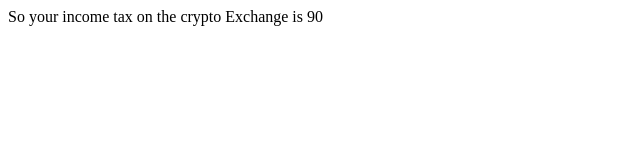
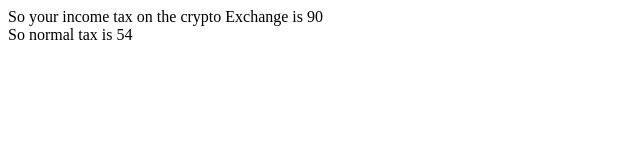
Before and after one commit to KushagraGoel10/100x-react-prac, a React (Vite) app: page / in a window 1280 px wide. Shown: the top 160 px of the page, without its empty margins (0-640 px from the left). Built offline with nearby package versions, Linux system fonts and the light colour scheme.

Commit message:
more prac on memo

```diff
--- a/src/App.jsx
+++ b/src/App.jsx
@@ -25,20 +25,26 @@ function App () {
                 income: 100
             });
         }, 5000)
-
-    }, [])
+    }, []);
 
     //so here crypto Exchange is calculated but there is no change in the data.
     // we can use UseMemo here to save that time/ more optimized and prevent our app for more re-renders.
     //UseMemo lets you save some computation between re-renders
     // const cryptoExchange = exchangeData1.returns + exchangeData2.returns;
 
-    const cryptoExchange = useMemo ( () =>{
+    const cryptoExchange = useMemo (() =>{
         console.log(" This was before")
         return exchangeData1.returns + exchangeData2.returns;
     }, [exchangeData1, exchangeData2]);
 
-    const incomeTax = ( cryptoExchange + bankData.income) * 0.3;
+    const incomeTax = ( cryptoExchange + bankData.income)* 0.3;
+
+    const cryptoExchange1 = useMemo (() =>{
+        console.log("after")
+        return exchangeData2.returns + exchangeData1.returns;
+    }, [exchangeData1, exchangeData2]);
+
+    const normalTax = ( cryptoExchange1 + bankData.income)* 0.18;
 
 
     //useCallback
@@ -46,8 +52,12 @@ function App () {
     // 2. it is about not rendering a child component, if the function hasn't / doesn't need to change across renders.
 
   return (
+
+    <>
     <div>So your income tax on the crypto Exchange is {incomeTax}</div>
+    <div>So normal tax is {normalTax} </div>
+    </>
   )
 }
 
-export default App
+export default App;
--- a/src/App1.jsx
+++ b/src/App1.jsx
@@ -87,7 +87,7 @@ function App () {
 
 }
 
-// We can use react.memo that'll lets us skip re-renderning a component when its props are unchanged.
+// We can use react.memo that'll lets us skip re-rendering a component when its props are unchanged.
 
   // function Header ({title}){
   //     return <div>
```
